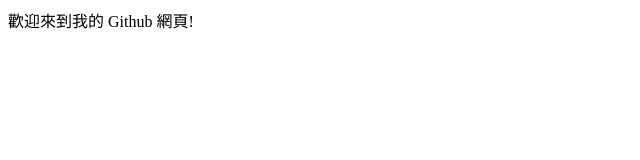
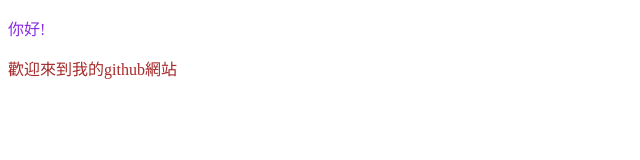
Before and after one commit to 3B232009/github-html-test, a plain HTML site: page index.html in a window 1280 px wide. Shown: the whole page, without its empty margins (0-640 px from the left). Drawn offline with Linux system fonts and the light colour scheme.

Commit message:
使用不同樣式改變顏色

```diff
--- a/index.html
+++ b/index.html
@@ -5,7 +5,16 @@
     <meta name="viewport" content="width=device-width, initial-scale=1.0">
     <title>Github網頁</title>
 </head>
+<!-- 內部樣式 -->
+ <style>
+    p{
+        color: blueviolet;
+    }
+</style>
+
 <body>
-    歡迎來到我的 Github 網頁!
+    <p>你好!</p>
+    <!-- 行內樣式 -->
+    <p style="color: brown;">歡迎來到我的github網站</p>
 </body>
 </html>
```
